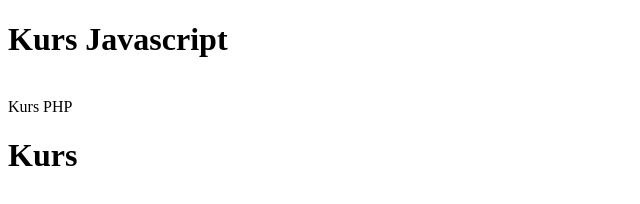
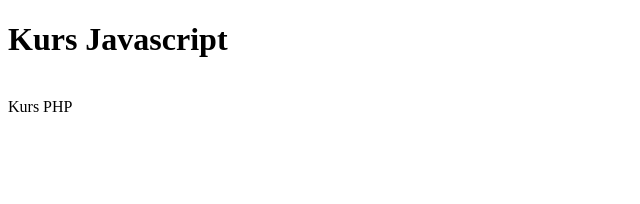
Before and after one commit to House945/JavaScript_Course, a plain HTML site: page index.html in a window 1280 px wide. Shown: the whole page, without its empty margins (0-640 px from the left). Drawn offline with Linux system fonts and the light colour scheme.

Commit message:
Update index.html

```diff
--- a/index.html
+++ b/index.html
@@ -6,7 +6,7 @@
 </head>
 
 <body>
-<h1>Kurs</h1>
+<!--<h1>Kurs</h1>-->
 </body>
 
 </html>
```
